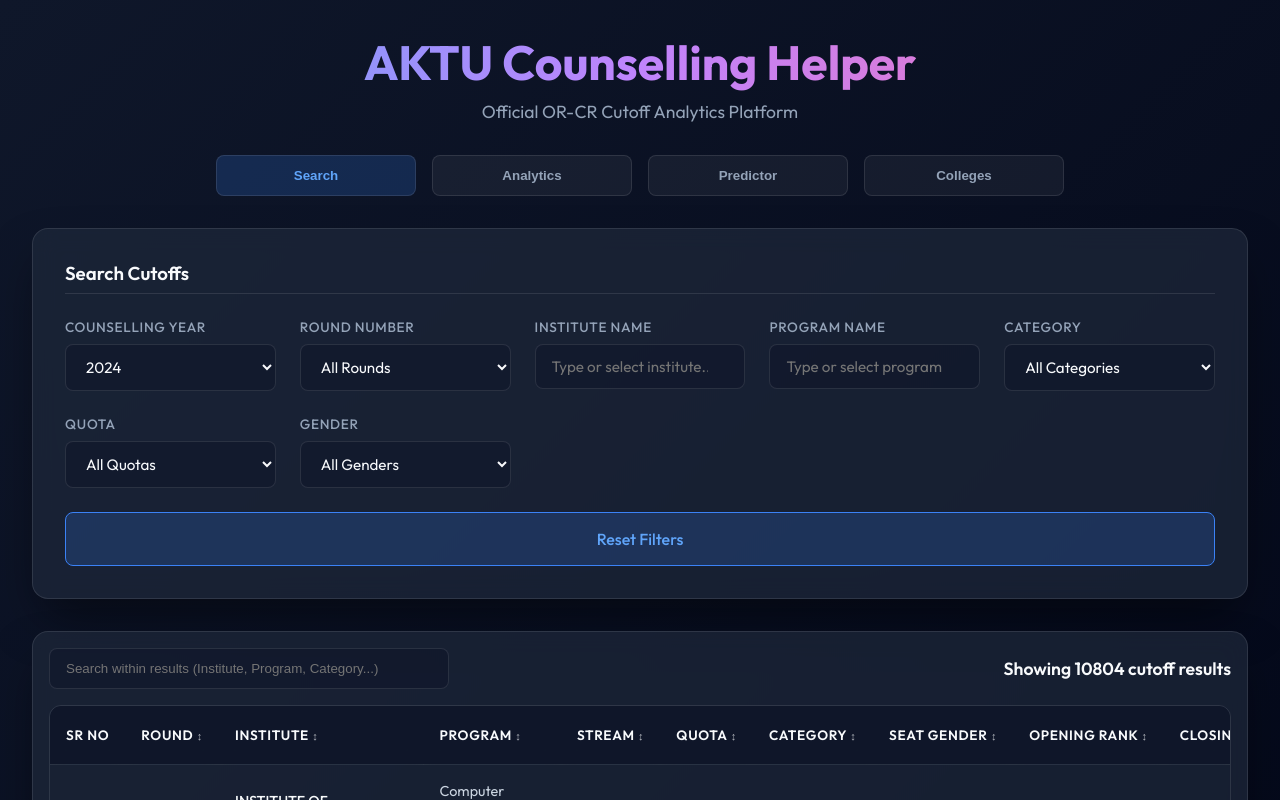
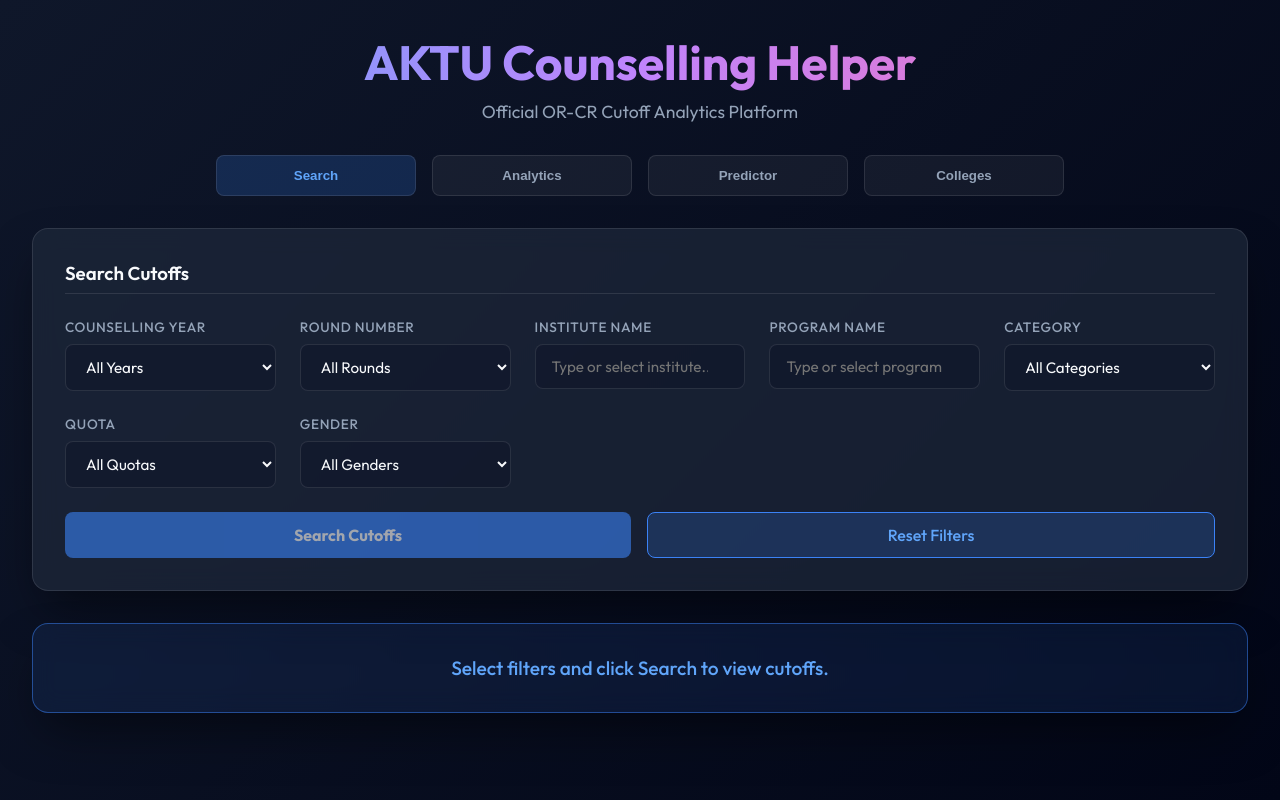
Before and after one commit to ommaurya2580-beep/aktu-counselling-helper, a React (Vite) app: page / in a window 1280 px wide. Shown: the top 800 px of the page. Built offline with nearby package versions, Linux system fonts and the light colour scheme.

Commit message:
fix filtering normalization

```diff
--- a/src/App.jsx
+++ b/src/App.jsx
@@ -9,6 +9,7 @@
   const [activeTab, setActiveTab] = useState('search'); // 'search', 'analytics', 'predictor', 'colleges'
   const [allCutoffs, setAllCutoffs] = useState([]); // Stores all 10k records from JSON
   const [loading, setLoading] = useState(true);
+  const [isSearching, setIsSearching] = useState(false);
   const [error, setError] = useState(null);
   const [warning, setWarning] = useState(null);
 
@@ -18,32 +19,37 @@
   const [uniqueQuotas, setUniqueQuotas] = useState(filterData.quotas || []);
   const [uniqueGenders, setUniqueGenders] = useState(filterData.genders || []);
 
-  // Filter States
-  const [filters, setFilters] = useState({
-    year: '2024',
+  const initialFilters = {
+    year: '',
     round: '',
     institute: '',
     program: '',
     category: '',
     quota: '',
     gender: ''
-  });
+  };
+
+  // Filter States
+  const [filters, setFilters] = useState(initialFilters);
+  const [appliedFilters, setAppliedFilters] = useState(initialFilters);
 
   const handleFilterChange = React.useCallback((e) => {
     const { name, value } = e.target;
     setFilters(prev => ({ ...prev, [name]: value }));
   }, []);
 
+  const handleSearch = React.useCallback(() => {
+    setIsSearching(true);
+    // Simulate short network delay for better UX
+    setTimeout(() => {
+      setAppliedFilters(filters);
+      setIsSearching(false);
+    }, 400);
+  }, [filters]);
+
   const handleResetFilters = React.useCallback(() => {
-    setFilters({
-      year: '2024',
-      round: '',
-      institute: '',
-      program: '',
-      category: '',
-      quota: '',
-      gender: ''
-    });
+    setFilters(initialFilters);
+    setAppliedFilters(initialFilters);
     setWarning(null);
     setError(null);
   }, []);
@@ -77,16 +83,16 @@
   const filteredCutoffs = useMemo(() => {
     if (!allCutoffs || allCutoffs.length === 0) return [];
 
-    console.log("Filters:", filters);
+    console.log("Filters:", appliedFilters);
     console.log("Sample record:", allCutoffs[0]);
 
-    const fYear = filters.year?.trim();
-    const fRound = filters.round?.trim();
-    const fInstitute = (filters.institute || "").trim().toLowerCase();
-    const fProgram = (filters.program || "").trim().toLowerCase();
-    const fCategory = (filters.category || "").trim();
-    const fQuota = (filters.quota || "").trim();
-    const fGender = (filters.gender || "").trim();
+    const fYear = appliedFilters.year?.trim();
+    const fRound = appliedFilters.round?.trim();
+    const fInstitute = (appliedFilters.institute || "").trim().toLowerCase();
+    const fProgram = (appliedFilters.program || "").trim().toLowerCase();
+    const fCategory = (appliedFilters.category || "").trim();
+    const fQuota = (appliedFilters.quota || "").trim();
+    const fGender = (appliedFilters.gender || "").trim();
 
     let result = allCutoffs.filter(item => {
       // Normalize dataset fields
@@ -122,16 +128,19 @@
     });
 
     return result;
-  }, [allCutoffs, filters]);
+  }, [allCutoffs, appliedFilters]);
 
   // Warning for empty search results
   useEffect(() => {
-    if (!loading && filteredCutoffs.length === 0 && allCutoffs.length > 0) {
+    const hasApplied = Object.values(appliedFilters).some(v => v.trim() !== '');
+    if (!loading && !isSearching && hasApplied && filteredCutoffs.length === 0 && allCutoffs.length > 0) {
       setWarning("No exact cutoff found for the selected filters. Try removing some filters.");
     } else {
       setWarning(null);
     }
-  }, [filteredCutoffs, loading, allCutoffs.length]);
+  }, [filteredCutoffs, loading, isSearching, appliedFilters, allCutoffs.length]);
+
+  const hasFilters = Object.values(filters).some(val => val.trim() !== '');
 
   return (
     <>
@@ -175,6 +184,7 @@
             <div className="filter-group">
               <label>Counselling Year</label>
               <select name="year" value={filters.year} onChange={handleFilterChange}>
+                <option value="">All Years</option>
                 <option value="2025">2025</option>
                 <option value="2024">2024</option>
                 <option value="2023">2023</option>
@@ -270,11 +280,25 @@
             </div>
           </div>
           <div style={{ display: 'flex', gap: '1rem', marginTop: '1rem' }}>
-            <button className="reset-btn" onClick={handleResetFilters} disabled={loading} style={{ flex: 1, backgroundColor: 'rgba(59, 130, 246, 0.2)', border: '1px solid #3b82f6', color: '#60a5fa' }}>
+            <button
+              className="search-btn"
+              onClick={handleSearch}
+              disabled={loading || !hasFilters || isSearching}
+              style={{ flex: 1, backgroundColor: '#3b82f6', color: 'white', border: 'none', fontWeight: 'bold', padding: '0.75rem', borderRadius: '8px', cursor: 'pointer', transition: 'all 0.2s', opacity: (!hasFilters || isSearching) ? 0.6 : 1 }}
+            >
+              {isSearching ? 'Searching...' : 'Search Cutoffs'}
+            </button>
+            <button className="reset-btn" onClick={handleResetFilters} disabled={loading || isSearching} style={{ flex: 1, backgroundColor: 'rgba(59, 130, 246, 0.2)', border: '1px solid #3b82f6', color: '#60a5fa', padding: '0.75rem', borderRadius: '8px', cursor: 'pointer', transition: 'all 0.2s' }}>
               Reset Filters
             </button>
           </div>
         </section>
+
+        {!hasFilters && !Object.values(appliedFilters).some(v => v.trim() !== '') && activeTab === 'search' && !loading && (
+          <div className="glass-container info-alert" style={{ margin: '2rem 0', borderColor: 'rgba(59, 130, 246, 0.5)', background: 'rgba(59, 130, 246, 0.1)', textAlign: 'center' }}>
+            <p style={{ color: '#60a5fa', fontWeight: '500', fontSize: '1.2rem' }}>Select filters and click Search to view cutoffs.</p>
+          </div>
+        )}
 
         {error && (
           <div className="glass-container error-alert" style={{ margin: '2rem 0', borderColor: 'rgba(239, 68, 68, 0.5)', background: 'rgba(239, 68, 68, 0.1)' }}>
@@ -293,10 +317,14 @@
           <div className="loader-container" style={{ margin: '2rem 0', textAlign: 'center' }}>
             <p style={{ color: 'var(--text-secondary)', fontSize: '1.2rem', fontWeight: '500' }}>Loading cutoff data...</p>
           </div>
-        ) : activeTab === 'search' ? (
+        ) : activeTab === 'search' && isSearching ? (
+          <div className="loader-container" style={{ margin: '2rem 0', textAlign: 'center' }}>
+            <p style={{ color: 'var(--text-secondary)', fontSize: '1.2rem', fontWeight: '500' }}>Searching cutoffs...</p>
+          </div>
+        ) : activeTab === 'search' && Object.values(appliedFilters).some(v => v.trim() !== '') ? (
           <CutoffList
              cutoffs={filteredCutoffs}
-             filters={filters}
+             filters={appliedFilters}
           />
         ) : null}
           </>
```
